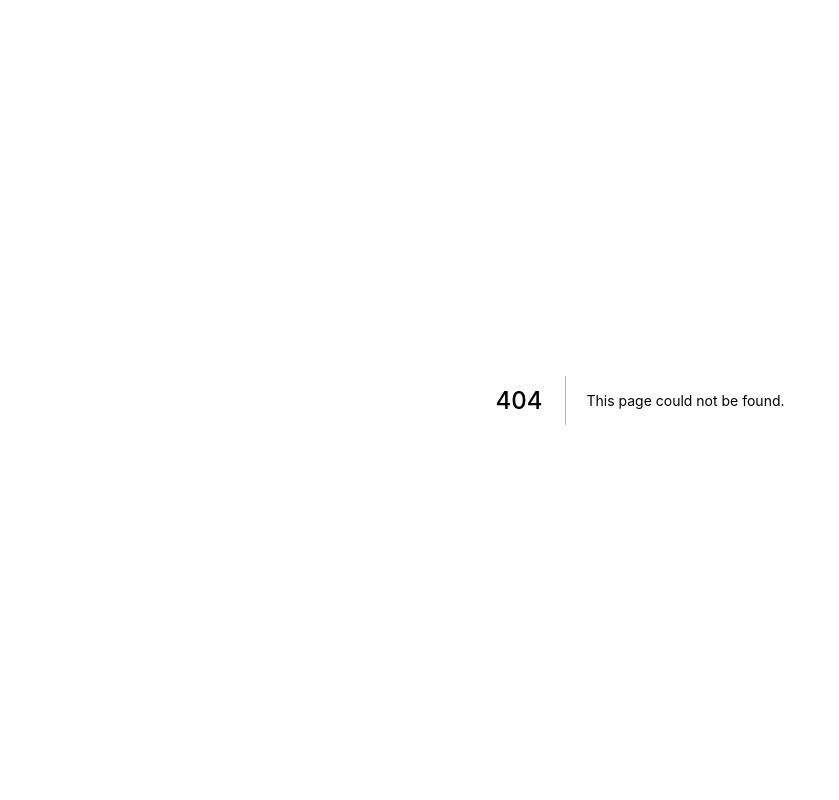
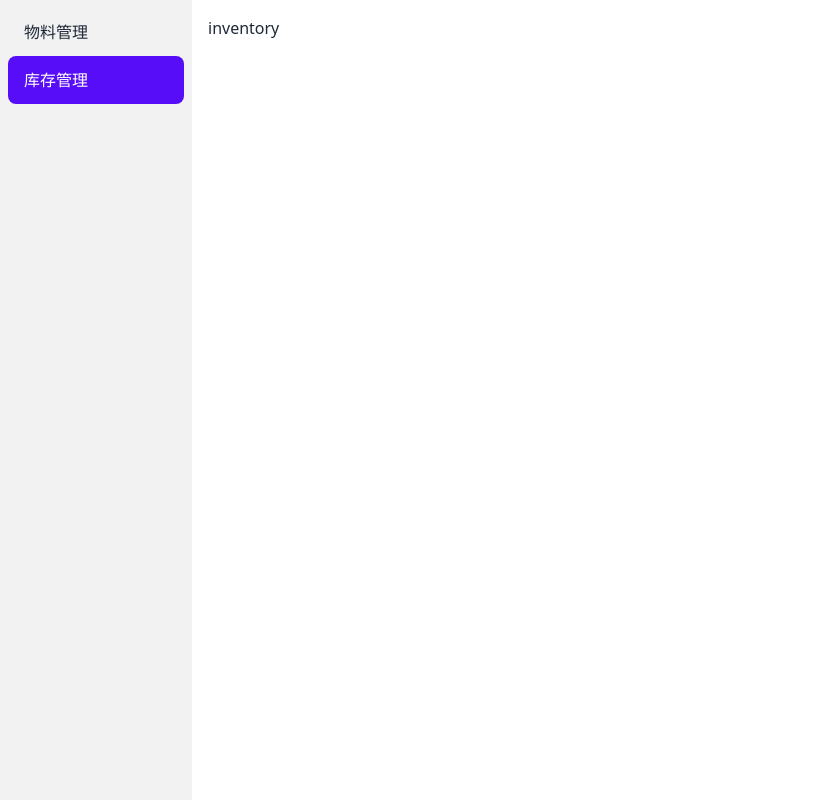
Before and after one commit to ilwk/erp, a Next.js app: page /inventory in a window 1280 px wide. Before the commit this address had no page. Shown: the whole page, without its empty margins (0-839 px from the left). Built offline with nearby package versions, Linux system fonts and the light colour scheme.

Commit message:
feat: add supabase

```diff
--- /dev/null
+++ b/components/AppShell.tsx
@@ -0,0 +1,30 @@
+import React, { PropsWithChildren } from "react";
+import Navbar from "./Navbar";
+
+type Props = PropsWithChildren<{
+  className?: string;
+}>;
+
+const menus = [
+  {
+    title: "物料管理",
+    path: "/materials",
+  },
+  {
+    title: "库存管理",
+    path: "/inventory",
+  },
+];
+
+const AppShell = (props: Props) => {
+  return (
+    <>
+      <Navbar options={menus}></Navbar>
+      <main className={["ml-48 min-h-screen p-4", props.className].join(" ")}>
+        {props.children}
+      </main>
+    </>
+  );
+};
+
+export default AppShell;
--- /dev/null
+++ b/components/Navbar.tsx
@@ -0,0 +1,34 @@
+import Link from "next/link";
+import { useRouter } from "next/router";
+
+type Props = {
+  options: Array<{
+    title: string;
+    path: string;
+  }>;
+};
+
+const Navbar = (props: Props) => {
+  const route = useRouter();
+  console.log(route);
+  const isActive = (path: string) => route.route === path;
+  return (
+    <nav className="h-screen bg-base-200 fixed top-0 bottom-0 w-48">
+      <ul className="menu p-2 rounded-box">
+        {props.options.map((item, index) => {
+          return (
+            <li key={item.path}>
+              <Link href={item.path}>
+                <a className={`${isActive(item.path) ? "active" : ""}`}>
+                  {item.title}
+                </a>
+              </Link>
+            </li>
+          );
+        })}
+      </ul>
+    </nav>
+  );
+};
+
+export default Navbar;
--- a/pages/index.tsx
+++ b/pages/index.tsx
@@ -1,7 +1,8 @@
 import type { NextPage } from "next";
+import AppShell from "~/components/AppShell";
 
 const Home: NextPage = () => {
-  return <div></div>;
+  return <AppShell></AppShell>;
 };
 
 export default Home;
--- /dev/null
+++ b/pages/inventory.tsx
@@ -0,0 +1,12 @@
+import React from 'react'
+import AppShell from '~/components/AppShell'
+
+type Props = {}
+
+const Inventory = (props: Props) => {
+  return (
+    <AppShell>inventory</AppShell>
+  )
+}
+
+export default Inventory
--- a/pages/login.tsx
+++ b/pages/login.tsx
@@ -0,0 +1,53 @@
+import { useRouter } from "next/router";
+import { useState } from "react";
+import { useForm } from "react-hook-form";
+
+const Login = () => {
+  const [loading, setLoading] = useState(false);
+
+  const { register, handleSubmit } = useForm({
+    defaultValues: {
+      email: "",
+      password: "",
+    },
+  });
+
+  const router = useRouter();
+  const onSubmit = async (data: any) => {
+    setLoading(true);
+    router.push("/");
+  };
+
+  return (
+    <div className="h-screen grid place-items-center">
+      <form onSubmit={handleSubmit(onSubmit)} className="space-y-6 w-80">
+        <div className="form-control ">
+          <input
+            type="email"
+            placeholder="Email"
+            className="input bg-base-200"
+            {...register("email")}
+          />
+        </div>
+        <div className="form-control">
+          <input
+            type="password"
+            placeholder="Password"
+            className="input bg-base-200"
+            {...register("password")}
+          />
+        </div>
+        <div className="form-control">
+          <button
+            type="submit"
+            className={["btn btn-primary", loading ? "loading" : ""].join(" ")}
+          >
+            登录
+          </button>
+        </div>
+      </form>
+    </div>
+  );
+};
+
+export default Login;
--- /dev/null
+++ b/pages/materials.tsx
@@ -0,0 +1,12 @@
+import React from 'react'
+import AppShell from '~/components/AppShell'
+
+type Props = {}
+
+const Materials = (props: Props) => {
+  return (
+    <AppShell>Materials</AppShell>
+  )
+}
+
+export default Materials
--- a/tailwind.config.js
+++ b/tailwind.config.js
@@ -6,5 +6,5 @@ module.exports = {
   theme: {
     extend: {},
   },
-  plugins: [],
+  plugins: [require('daisyui')],
 }
```
Also changed, not shown: package.json (+6 -1 lines), pages/_app.tsx (+4 -4 lines), tsconfig.json (+6 -1 lines), 2 other files (tests, documents, lock files or other folders).
